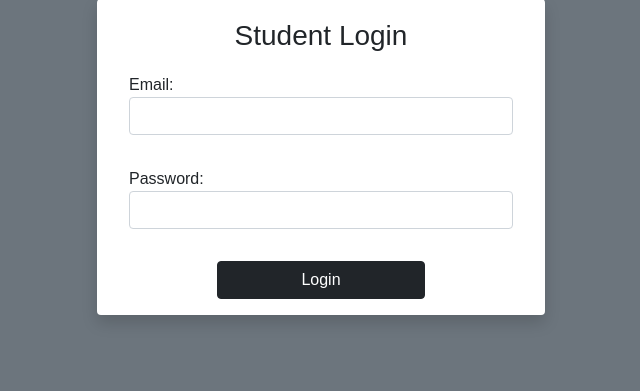
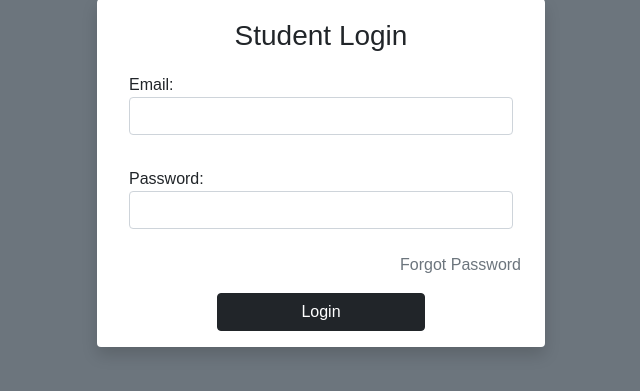
Before and after one commit to vinayak-v-nayak/Student-database-management, a Flask app: page /student_login in a window 1280 px wide. Shown: the part 193-584 px from the top of the page, without its empty margins (319-959 px from the left). Run offline with Flask 3, Linux system fonts and the light colour scheme; some libraries are stand-ins or nearby versions.

Commit message:
last change

```diff
--- a/templates/student/student_login.html
+++ b/templates/student/student_login.html
@@ -27,6 +27,7 @@
             <label for="password">Password:</label>
             <input type="password" id="password" name="password" class="form-control" required>
         </div>
+        <a href="../go_to_contact" style="text-decoration: none;display: flex;justify-content: end ;" class="m-2 text-secondary">Forgot Password</a>
         <div class="m-auto mt-3" style="width: 50%;">
             <button type="submit" class="btn btn-dark" style="width: 100%;">Login</button>
         </div>
--- a/templates/teacher/teacher_login.html
+++ b/templates/teacher/teacher_login.html
@@ -35,6 +35,7 @@
             <label for="password">Password:</label>
             <input type="password" class="form-control" id="password" name="password" required>
         </div>
+        <a href="../go_to_contact" style="text-decoration: none;display: flex;justify-content: end ;" class="m-2 text-secondary">Forgot Password</a>
         <div class="m-auto mt-3" style="width: 50%;">
             <button type="submit" class="btn btn-dark" style="width: 100%;">Login</button>
         </div>
```
